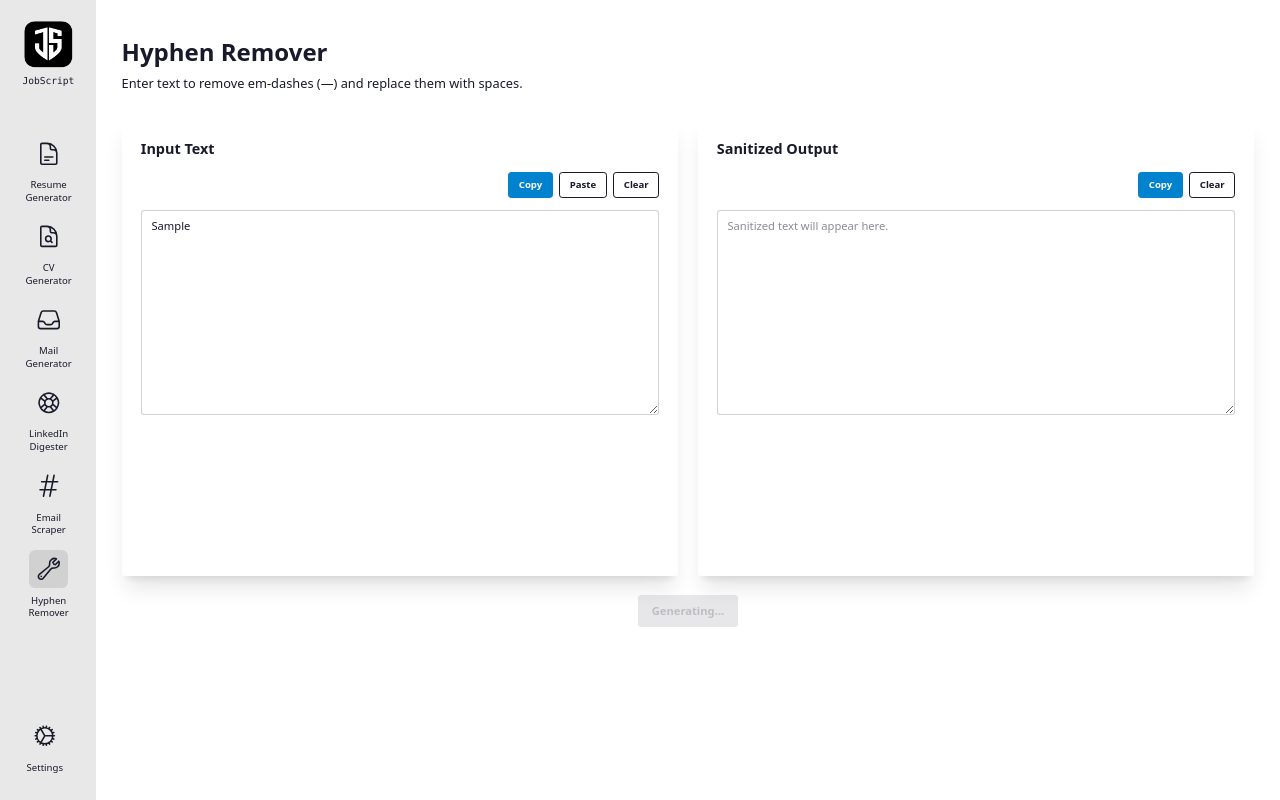
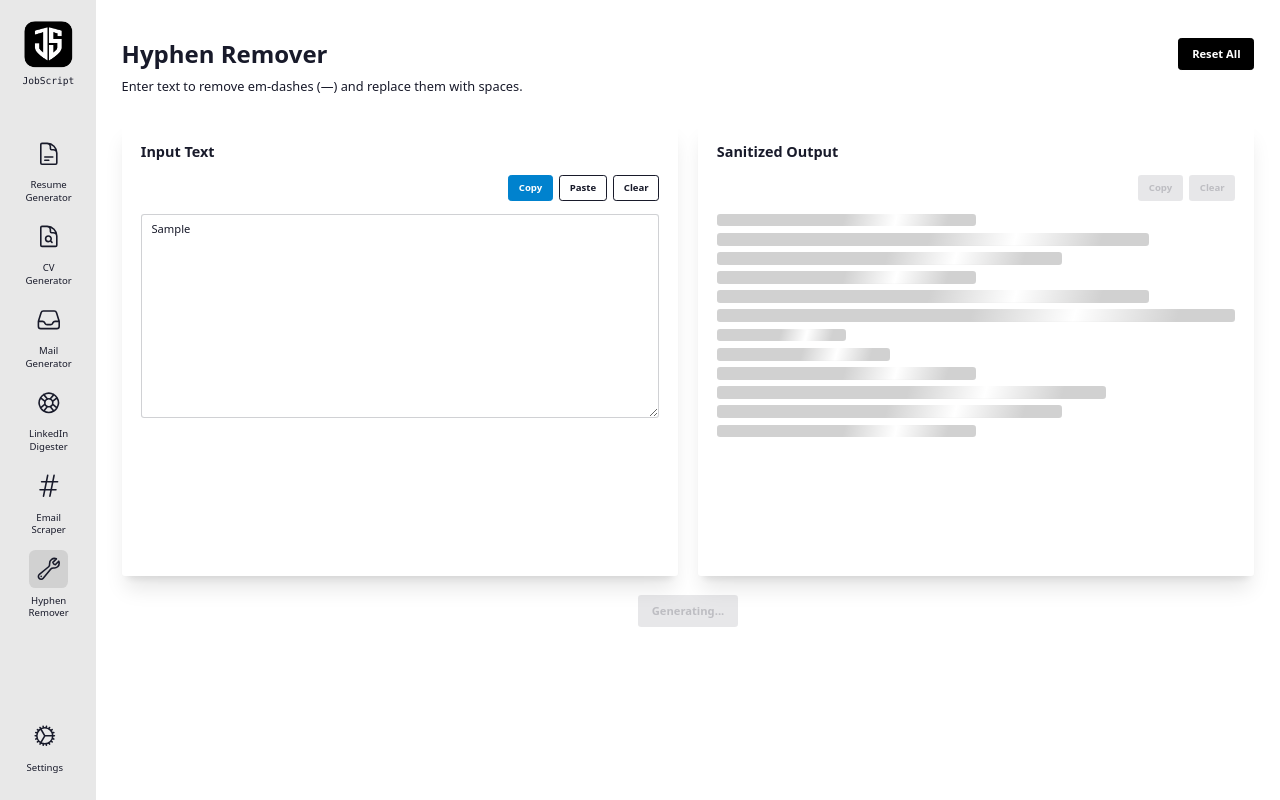
Before and after one commit to rgcsekaraa/jobscript, a Next.js app: page /hyphen-remover in a window 1280 px wide. Both pictures are taken after typing "Sample" into the empty fields and a click on the button "Generate". Built offline with nearby package versions, Linux system fonts and the light colour scheme.

Commit message:
added skeleton loading

```diff
--- a/app/hyphen-remover/page.tsx
+++ b/app/hyphen-remover/page.tsx
@@ -1,9 +1,6 @@
-// app/hyphen-remover/page.tsx
 'use client';
 
 import { useState } from 'react';
-import Link from 'next/link';
-import ThemeToggle from '@/components/ThemeToggle';
 
 export default function HyphenRemoverPage() {
   const [inputText, setInputText] = useState<string>('');
@@ -37,6 +34,14 @@ export default function HyphenRemoverPage() {
   const handleClearInput = () => {
     setInputText('');
     setToast({ message: 'Input cleared!', type: 'success' });
+    setTimeout(() => setToast(null), 3000);
+  };
+
+  // Handle Reset All
+  const handleReset = () => {
+    setInputText('');
+    setOutputText('');
+    setToast({ message: 'All fields reset!', type: 'success' });
     setTimeout(() => setToast(null), 3000);
   };
 
@@ -114,6 +119,11 @@ export default function HyphenRemoverPage() {
       <header className="mb-8">
         <div className="flex justify-between items-center">
           <h1 className="text-3xl font-bold">Hyphen Remover</h1>
+          <div className="flex gap-2">
+            <button className="btn btn-neutral" onClick={handleReset}>
+              Reset All
+            </button>
+          </div>
         </div>
         <p className="mt-2">
           Enter text to remove em-dashes (—) and replace them with spaces.
@@ -191,22 +201,41 @@ export default function HyphenRemoverPage() {
             <button
               onClick={handleCopyOutput}
               className="btn btn-primary btn-sm"
+              disabled={!outputText.trim()}
             >
               Copy
             </button>
             <button
               onClick={handleClearOutput}
               className="btn btn-outline btn-sm"
+              disabled={!outputText.trim()}
             >
               Clear
             </button>
           </div>
+          {isLoading ? (
+            <div className="flex w-full flex-col gap-2">
+              <div className="skeleton h-4 w-1/2"></div>
+              <div className="skeleton h-4 w-5/6"></div>
+              <div className="skeleton h-4 w-4/6"></div>
+              <div className="skeleton h-4 w-3/6"></div>
+              <div className="skeleton h-4 w-5/6"></div>
+              <div className="skeleton h-4 w-full"></div>
+              <div className="skeleton h-4 w-1/4"></div>
+              <div className="skeleton h-4 w-1/3"></div>
+              <div className="skeleton h-4 w-1/2"></div>
+              <div className="skeleton h-4 w-3/4"></div>
+              <div className="skeleton h-4 w-2/3"></div>
+              <div className="skeleton h-4 w-1/2"></div>
+            </div>
+          ) : (
             <textarea
               value={outputText}
               readOnly
               className="textarea textarea-bordered w-full h-64"
               placeholder="Sanitized text will appear here."
             />
+          )}
         </div>
       </div>
 
```
Lines whose indentation alone changed are shown as unchanged.
